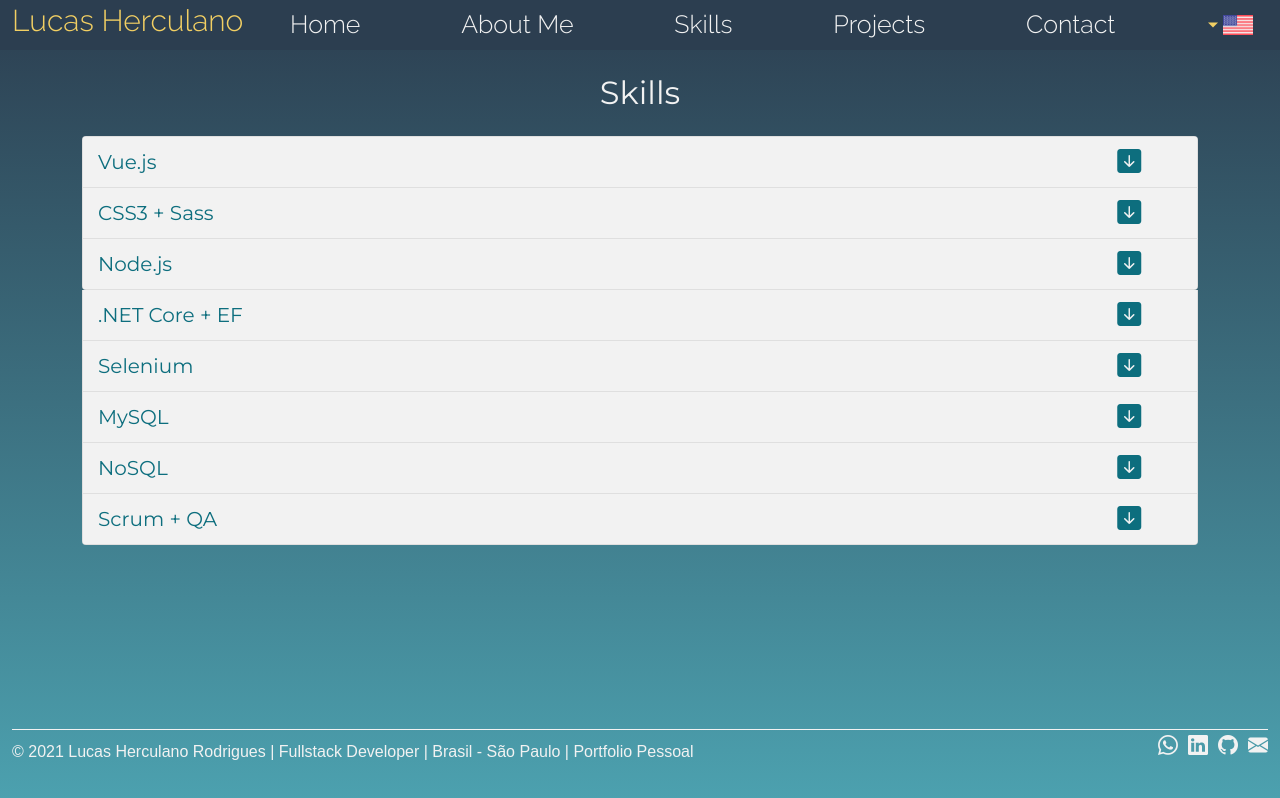
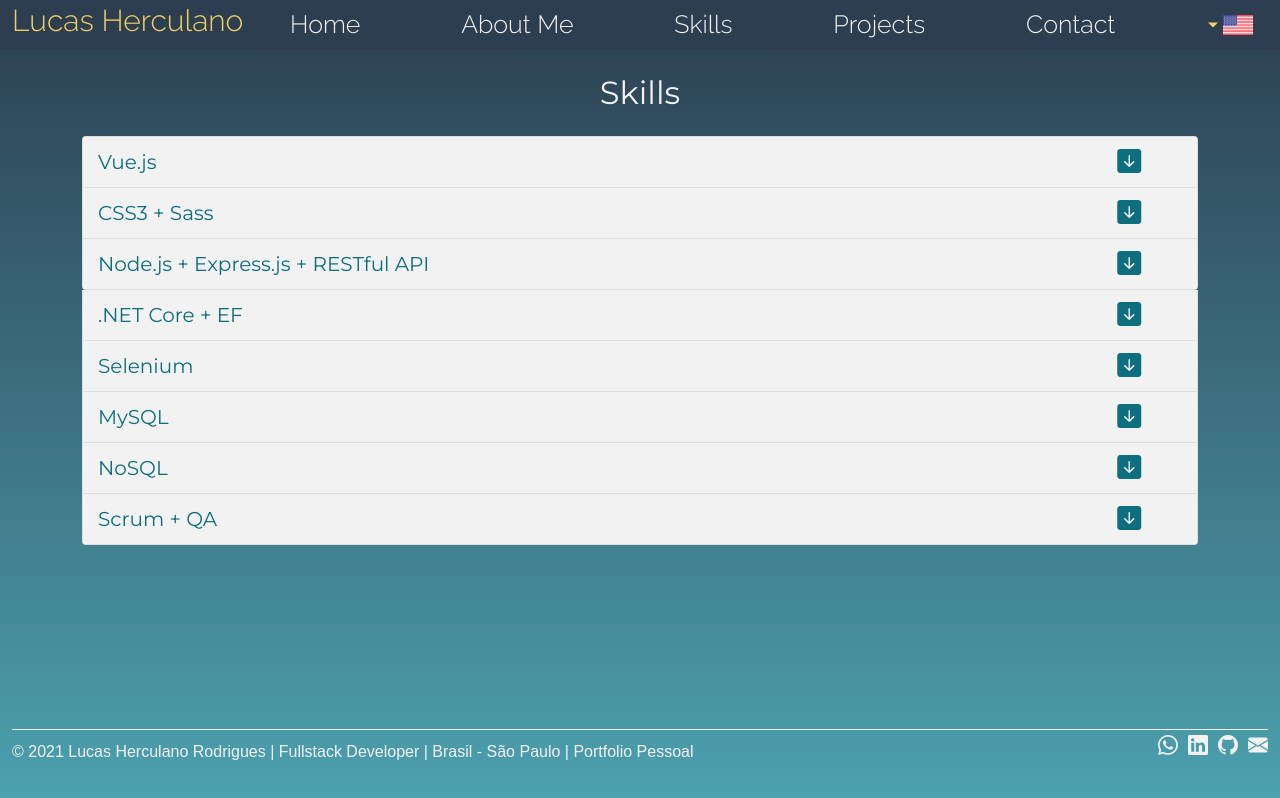
Before and after one commit to Lucaswhy/myPortfolio, a Vue app: page /habilidade-en in a window 1280 px wide. Built offline with nearby package versions, Linux system fonts and the light colour scheme.

Commit message:
edit in skill pages content

```diff
--- a/src/components/en-us/habilidade/habilidade-en.vue
+++ b/src/components/en-us/habilidade/habilidade-en.vue
@@ -36,7 +36,7 @@
   <div class="accordion-item">
     <h2 class="accordion-header" id="headingThree">
       <button class="accordion-button collapsed" type="button" data-bs-toggle="collapse" data-bs-target="#collapseThree" aria-expanded="false" aria-controls="collapseThree">
-        Node.js
+        Node.js + Express.js + RESTful API
         <i class="bi bi-arrow-down-square-fill icon__arrow"></i>
       </button>
     </h2>
--- a/src/components/pt-br/habilidade/habilidade.vue
+++ b/src/components/pt-br/habilidade/habilidade.vue
@@ -37,7 +37,7 @@
   <div class="accordion-item">
     <h2 class="accordion-header" id="headingThree">
       <button class="accordion-button collapsed" type="button" data-bs-toggle="collapse" data-bs-target="#collapseThree" aria-expanded="false" aria-controls="collapseThree">
-        Node.js
+        Node.js + Express.js + RESTful API
         <i class="bi bi-arrow-down-square-fill icon__arrow"></i>
       </button>
     </h2>
```
